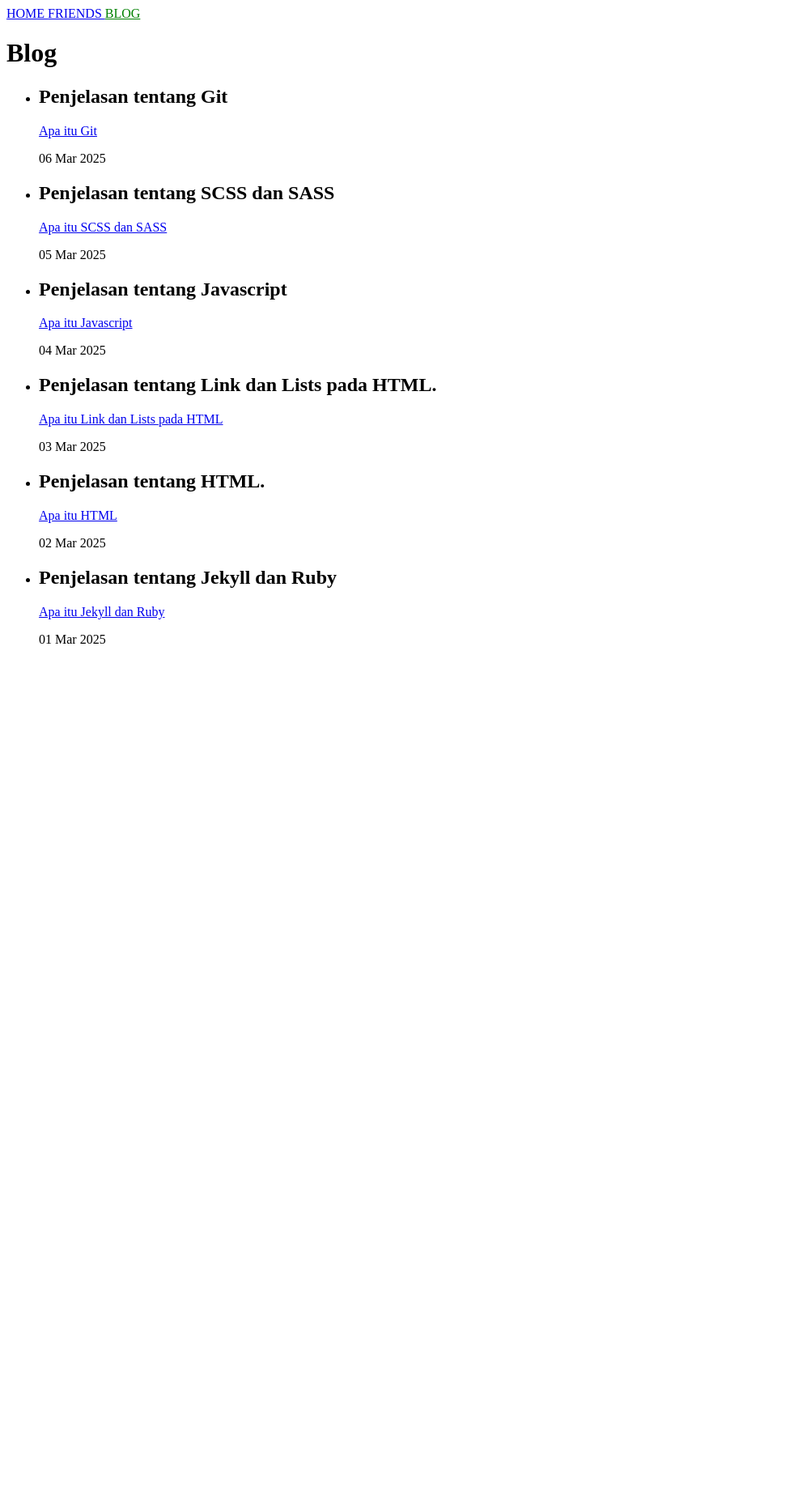
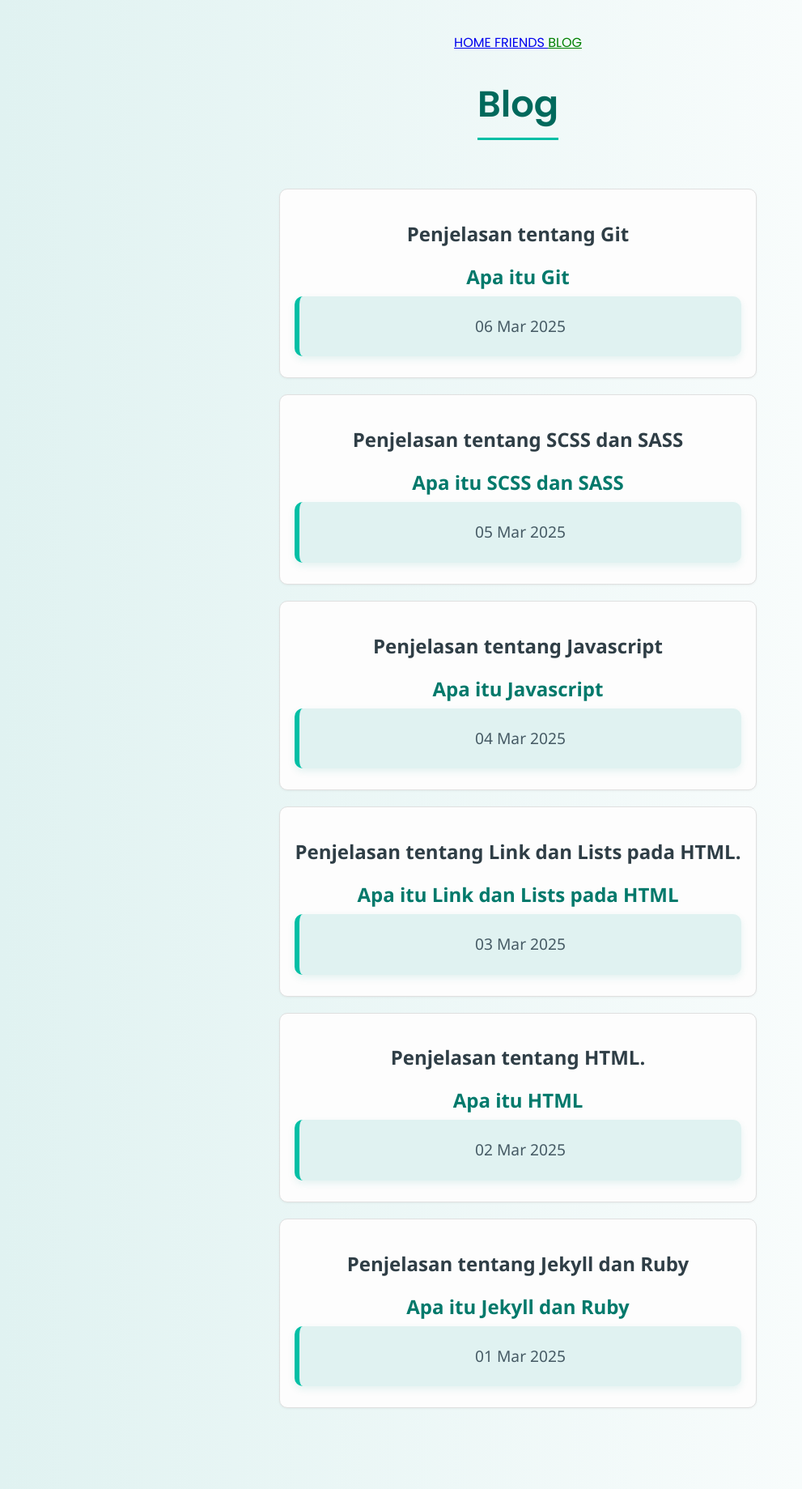
Before and after one commit to alifarrayyan29/alifarrayyan29.github.io, a Jekyll site: the page built from blog.html, in a window 1280 px wide. Shown: the whole page at 81% size, without its empty margins (0-991 px from the left). Built offline with Jekyll 4.4.1, drawn with Linux system fonts in a browser that asks for light colours; before the commit the page ends 900 px from its top, so only the background shows below that.

Commit message:
pertemuanTujuh

```diff
--- a/assets/css/styles.scss
+++ b/assets/css/styles.scss
@@ -1,3 +1,182 @@
 ---
 ---
 @use "main";
+
+/* Import Font */
+@import url('https://fonts.googleapis.com/css2?family=Poppins:wght@400;600&display=swap');
+
+/* Global Styles */
+body {
+  font-family: 'Poppins', sans-serif;
+  background: linear-gradient(to right, #e0f2f1, #ffffff);
+  color: #2f3e46;
+  margin: 0;
+  padding: 40px 20px;
+  display: flex;
+  flex-direction: column;
+  align-items: center;
+  animation: fadeIn 1s ease-in-out;
+}
+
+/* Fade-in Animation */
+@keyframes fadeIn {
+  from { opacity: 0; transform: translateY(20px); }
+  to { opacity: 1; transform: translateY(0); }
+}
+
+/* Heading */
+h1 {
+  font-size: 2.8em;
+  color: #00695c;
+  margin-bottom: 20px;
+  border-bottom: 3px solid #00bfa5;
+  padding-bottom: 8px;
+  text-align: center;
+}
+
+/* Description */
+p {
+  font-size: 1.2em;
+  color: #455a64;
+  line-height: 1.8;
+  background: #e0f2f1;
+  padding: 20px;
+  border-left: 6px solid #00bfa5;
+  border-radius: 10px;
+  box-shadow: 0 4px 10px rgba(0, 150, 136, 0.1);
+  max-width: 700px;
+  margin: 0 auto 30px;
+}
+
+/* Button */
+button {
+  background: linear-gradient(135deg, #26a69a, #00796b);
+  color: white;
+  border: none;
+  padding: 14px 28px;
+  font-size: 1.1em;
+  border-radius: 50px;
+  cursor: pointer;
+  transition: all 0.3s ease;
+  box-shadow: 0 8px 16px rgba(38, 166, 154, 0.3);
+}
+
+button:hover {
+  background: linear-gradient(135deg, #00796b, #004d40);
+  transform: translateY(-3px) scale(1.05);
+  box-shadow: 0 12px 24px rgba(0, 121, 107, 0.4);
+}
+
+
+/* Untuk markdown ol dan a */
+ol {
+    list-style: none;
+    padding: 0;
+    margin: 0;
+  }
+
+  ol > li {
+    background: #e0f2f1;
+    margin: 10px 0;
+    padding: 15px 20px;
+    border-left: 5px solid #009688;
+    border-radius: 8px;
+    transition: transform 0.3s, box-shadow 0.3s;
+  }
+
+  ol > li:hover {
+    background-color: #b2dfdb;
+    transform: translateX(5px);
+    box-shadow: 0 4px 12px rgba(0, 121, 107, 0.2);
+  }
+
+  ol > li a {
+    text-decoration: none;
+    color: #004d40;
+    font-weight: 600;
+    font-size: 1.1em;
+  }
+
+  ol > li a:hover {
+    text-decoration: underline;
+    color: #00695c;
+  }
+
+  /* BLOG PAGE STYLES */
+
+/* Container untuk daftar blog */
+ul {
+    max-width: 750px;
+    margin: 40px auto;
+    padding: 0;
+    list-style: none;
+    font-family: 'Segoe UI', Tahoma, Geneva, Verdana, sans-serif;
+  }
+
+  /* Item blog individual */
+  ul li {
+    background-color: #fdfdfd;
+    border: 1px solid #e0e0e0;
+    border-radius: 10px;
+    padding: 18px;
+    margin-bottom: 20px;
+    box-shadow: 0 1px 3px rgba(0, 0, 0, 0.05);
+    transition: background 0.3s ease;
+  }
+
+  /* Hover effect */
+  ul li:hover {
+    background-color: #f5f5f5;
+  }
+
+  /* Judul blog */
+  ul li a {
+    font-size: 1.5em;
+    font-weight: 600;
+    color: #00796b;
+    text-decoration: none;
+    display: block;
+    margin-bottom: 8px;
+  }
+
+  ul li a:hover {
+    color: #004d40;
+    text-decoration: underline;
+  }
+
+  /* Tanggal */
+  ul li p:first-of-type {
+    font-size: 0.9em;
+    color: #888;
+    margin-bottom: 5px;
+  }
+
+  /* Deskripsi/Excerpt */
+  ul li p:nth-of-type(2) {
+    font-size: 1em;
+    color: #444;
+    line-height: 1.5;
+    margin-top: 0;
+  }
+
+  /* Sembunyikan deskripsi jika kosong */
+  ul li p:nth-of-type(2):empty {
+    display: none;
+  }
+
+  ul li p:empty {
+    display: none;
+  }
+
+  ul li {
+    text-align: center; /* Semua teks dalam elemen <li> akan rata tengah */
+  }
+
+  ul li a {
+    display: block;
+    margin: 0 auto;
+  }
+
+  ul li p {
+    margin: 8px auto;
+  }
```
Also changed, not shown: index.html (+8 -2 lines), 1 other file.
